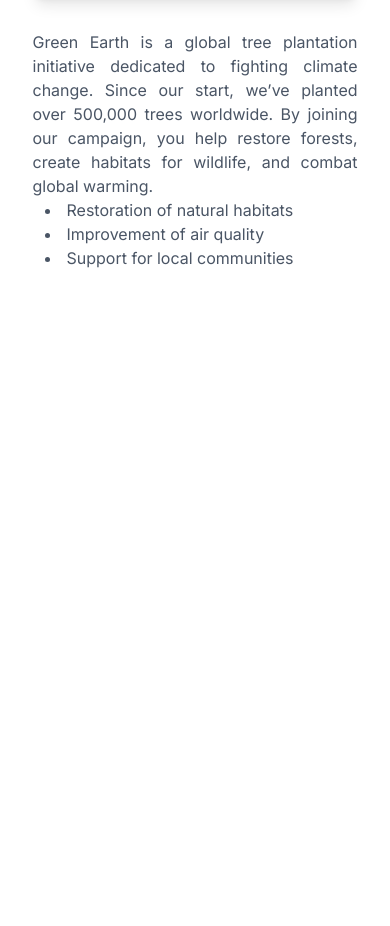
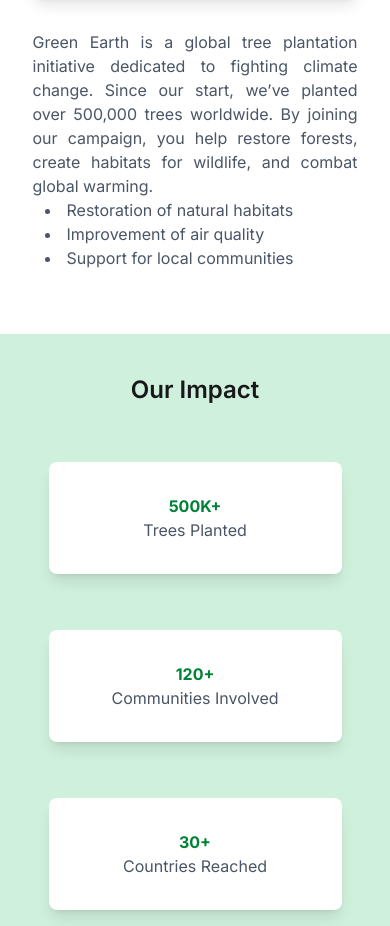
Before and after one commit to tanvirnish/green-earth-assignment, a plain HTML site: page index.html in a window 390 px wide. Shown: the part 1378-2304 px from the top of the page. Before the commit the page ends 1648 px from the top, so only its background shows below. Drawn offline with nearby package versions, Linux system fonts and the light colour scheme.

Commit message:
Our Impact SECTION make & responsive

```diff
--- a/index.html
+++ b/index.html
@@ -90,6 +90,25 @@
         </div>
      </section>
     <!-- About the Campaign SECTION END -->
+    <!-- Our Impact SECTION START -->
+     <section class="bg-[#CFF0DC]">
+        <h3 class="text-center text-2xl font-semibold py-10">Our Impact</h3>
+        <div class=" grid grid-cols-1 md:grid-cols-3 gap-6 w-10/12  md:w-10/12 mx-auto mb-12">
+            <div class=" bg-white rounded-lg shadow-lg p-8 m-4 text-center">
+                <p class="text-green-700 font-bold">500K+</p>
+                <p class="text-gray-600">Trees Planted</p>
+            </div>
+            <div class=" bg-white rounded-lg shadow-lg p-8 m-4 text-center">
+                <p class="text-green-700 font-bold">120+</p>
+                <p class="text-gray-600">Communities Involved</p>
+            </div>
+            <div class=" bg-white rounded-lg shadow-lg p-8 m-4 text-center">
+                <p class="text-green-700 font-bold">30+</p>
+                <p class="text-gray-600">Countries Reached</p>
+            </div>
+        </div>
+     </section>
+    <!-- Our Impact SECTION END -->
 </body>
 
 </html>
```
